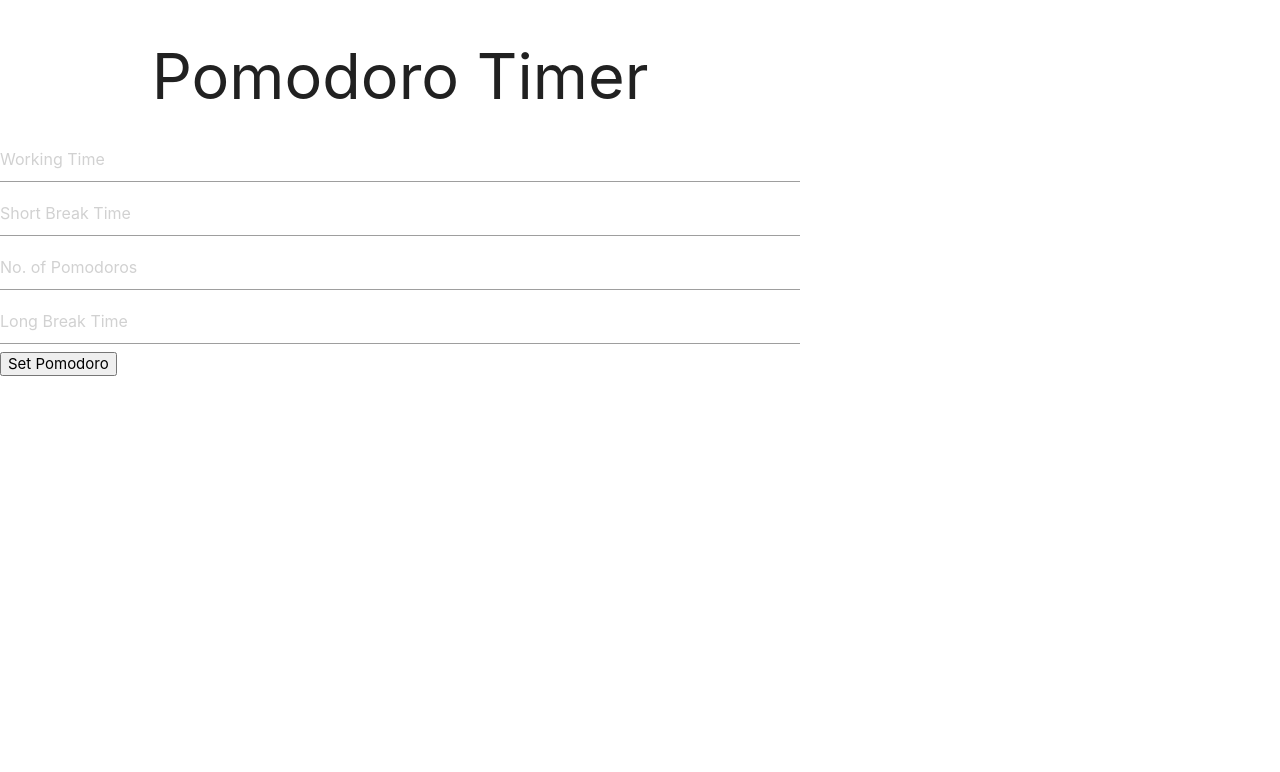
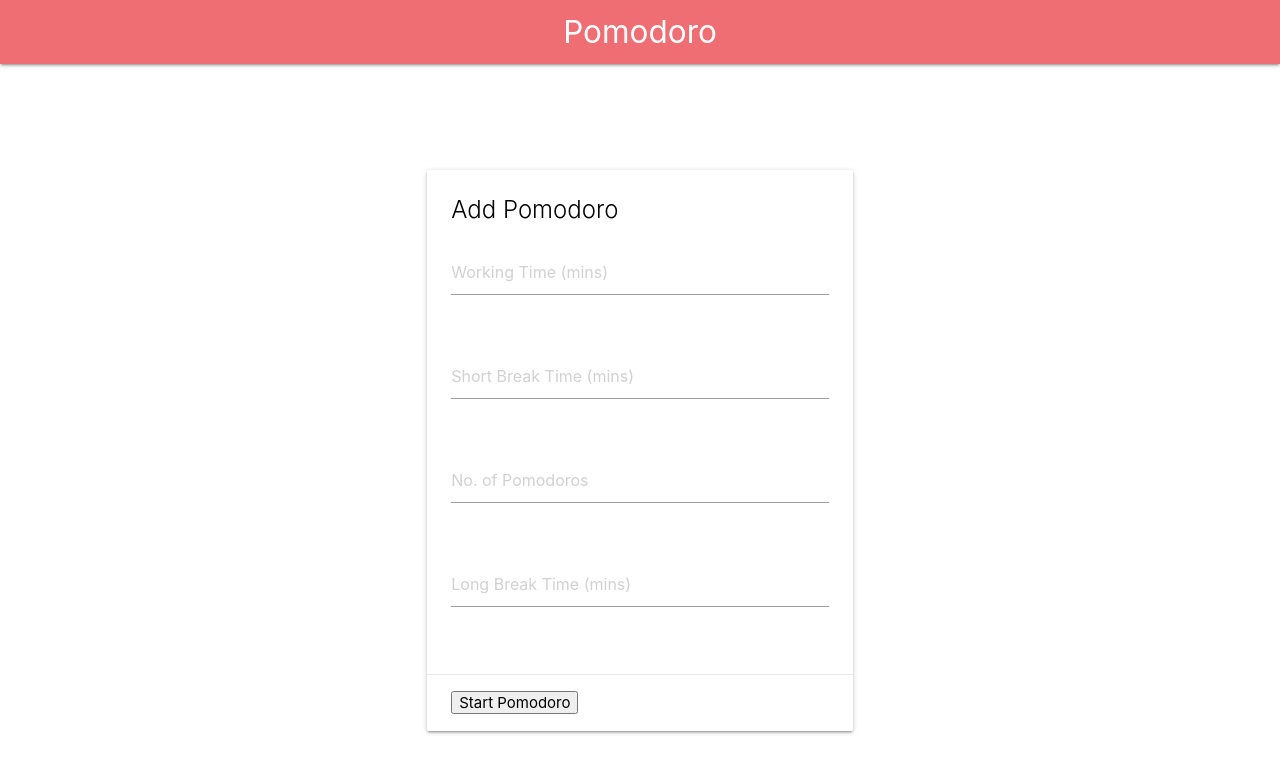
Before and after one commit to JosephSchartung/pomodoro-timer, a React (Create React App) app: page /start in a window 1280 px wide. Shown: the top 772 px of the page. Built offline with nearby package versions, Linux system fonts and the light colour scheme.

Commit message:
working on routing

```diff
--- a/package.json
+++ b/package.json
@@ -12,6 +12,7 @@
     "@types/react-dom": "^18.0.0",
     "react": "^18.1.0",
     "react-dom": "^18.1.0",
+    "react-router-dom": "^6.3.0",
     "react-scripts": "5.0.1",
     "typescript": "^4.4.2",
     "web-vitals": "^2.1.0"
--- a/src/App.tsx
+++ b/src/App.tsx
@@ -2,6 +2,8 @@ import React, { useState } from 'react';
 import { Navbar } from './components/Navbar';
 import { TimeForm } from './components/TimeForm';
 import { Timer } from './components/Timer';
+import { BrowserRouter as Router, Route, Routes } from 'react-router-dom';
+import { Landing } from './components/Landing';
 
 function App() {
   const defaultPomodoro: Pomodoro ={
@@ -11,21 +13,22 @@ function App() {
     longBreakTime: 30
   }
   const [pomodoroInfo, setPomodoroInfo] = useState(defaultPomodoro);
-  const [showForm, setShowForm] = useState(true);
-
   const addPomodoro: addPomodoro = (pomodoroInfo:Pomodoro) => {
     setPomodoroInfo(pomodoroInfo);
-    setShowForm(false);
   }
 
 
   return (
-    <div className="App">
-      <Navbar />
-      {
-        showForm ? <TimeForm addPomodoro={addPomodoro}/> : <Timer pomodoro={pomodoroInfo}/>
-      }
-    </div>
+    <Router>
+      <div className="App">
+        <Navbar />
+        <Routes>
+          <Route path="/" element={<Landing />} />
+          <Route path="/start" element={<TimeForm addPomodoro={addPomodoro}/>}/>
+          <Route path="/timer" element={<Timer pomodoro={pomodoroInfo}/>}/>
+        </Routes>
+      </div>
+    </Router>
   );
 }
 
--- /dev/null
+++ b/src/components/Landing.tsx
@@ -0,0 +1,11 @@
+import React from 'react';
+import { Link } from 'react-router-dom';
+
+export const Landing = () => {
+    return(
+        <div className="container">
+            <Link to="/start">Start a timer</Link>
+
+        </div>
+    )
+}
--- a/src/components/Navbar.tsx
+++ b/src/components/Navbar.tsx
@@ -1,10 +1,16 @@
 import React from "react";
+import { Link } from 'react-router-dom';
 
 export const Navbar = () => {
 
     return (
-        <div className="Navbar">
-            <h1 style={{textAlign:"center"}}>Pomodoro Timer</h1>
+        <div className="navbar-fixed">
+            <nav>
+                <div className="nav-wrapper">
+                    <Link to="/" className="brand-logo center">Pomodoro</Link>
+                </div>
+            </nav>
         </div>
+
     )
 }
--- a/src/components/TimeForm.tsx
+++ b/src/components/TimeForm.tsx
@@ -1,15 +1,17 @@
 import React, { useState } from "react";
+import { useNavigate } from "react-router-dom";
 
 interface Props {
     addPomodoro: addPomodoro;
 
 }
-
-export const TimeForm: React.FC<Props> = ({addPomodoro}) => {
+export const TimeForm: React.FC<Props> = ({addPomodoro }) => {
     const [workTime, setWorkTime] = useState(25);
     const [shortBreakTime, setShortBreakTime] = useState(5);
     const [numberOfPomodoros, setNumbeOfPomodoros] = useState(4);
     const [longBreakTime, setLongBreakTime] = useState(30);
+
+    const navigate = useNavigate();
 
     const handleChangeWorkTime = (e:any) => {
         setWorkTime(e.target.value);
@@ -26,6 +28,7 @@ export const TimeForm: React.FC<Props> = ({addPomodoro}) => {
 
     const handleSubmit = (e:any) => {
         e.preventDefault();
+
         const newPomodoro: Pomodoro = {
             workTime: workTime,
             shortBreakTime: shortBreakTime,
@@ -33,16 +36,55 @@ export const TimeForm: React.FC<Props> = ({addPomodoro}) => {
             longBreakTime: longBreakTime,
         }
         addPomodoro(newPomodoro);
+        navigate('/timer');
     }
     return(
-        <div className="TimeForm">
-            <form>
-                <input type="number" placeholder="Working Time" onChange={handleChangeWorkTime} />
-                <input type="number" placeholder="Short Break Time" onChange={handleChangeShortBreakTime} />
-                <input type="number" placeholder="No. of Pomodoros" onChange={handleChangeNumberOfPomodoros} />
-                <input type="number" placeholder="Long Break Time" onChange={handleChangeLongBreakTime} />
-                <button type="submit" onClick={handleSubmit}>Set Pomodoro</button>
-            </form>
+        <div className="valign-wrapper" style={{width:"100%", height:"100%", position:"absolute"}}>
+            <div className="valign" style={{width:"100%"}}>
+                <div className="container">
+                    <div className="row">
+                        <div className="col s12 m6 offset-m3">
+                            <div className="card">
+                                <div className="card-content">
+                                    <span className="card-title black-text">Add Pomodoro</span>
+                                        <form>
+                                            <div className="row">
+                                                <div className="input-field col s12">
+                                                    <input type="number" placeholder="Working Time (mins)" onChange={handleChangeWorkTime} />
+                                                </div>
+                                            </div>
+                                            <div className="row">
+                                                <div className="input-field col s12">
+                                                    <input type="number" placeholder="Short Break Time (mins)" onChange={handleChangeShortBreakTime} />
+                                                </div>
+                                            </div>
+                                            <div className="row">
+                                                <div className="input-field col s12">
+                                                    <input type="number" placeholder="No. of Pomodoros" onChange={handleChangeNumberOfPomodoros} />
+                                                </div>
+                                            </div>
+                                            <div className="row">
+                                                <div className="input-field col s12">
+                                                    <input type="number" placeholder="Long Break Time (mins)" onChange={handleChangeLongBreakTime} />
+                                                </div>
+                                            </div>
+                                        </form>
+                                </div>
+                                <div className="card-action">
+                                    <button
+                                        onClick={handleSubmit}
+                                    >
+                                        Start Pomodoro
+                                    </button>
+                                </div>
+                            </div>
+
+                        </div>
+                    </div>
+                </div>
+
+            </div>
+
         </div>
     )
 }
--- a/src/components/Timer.tsx
+++ b/src/components/Timer.tsx
@@ -5,7 +5,7 @@ interface Props {
 }
 export const Timer: React.FC<Props> = ({pomodoro}) => {
     const convertTimeToArray = (time:number) => {
-        return new Array(time, 0);
+        return [time, 0];
     }
     const phases = ["Work Time", "Short Break Time", "Long Break Time"];
 
```
Also changed, not shown: public/manifest.json, 1 other file (tests, documents, lock files or other folders).
